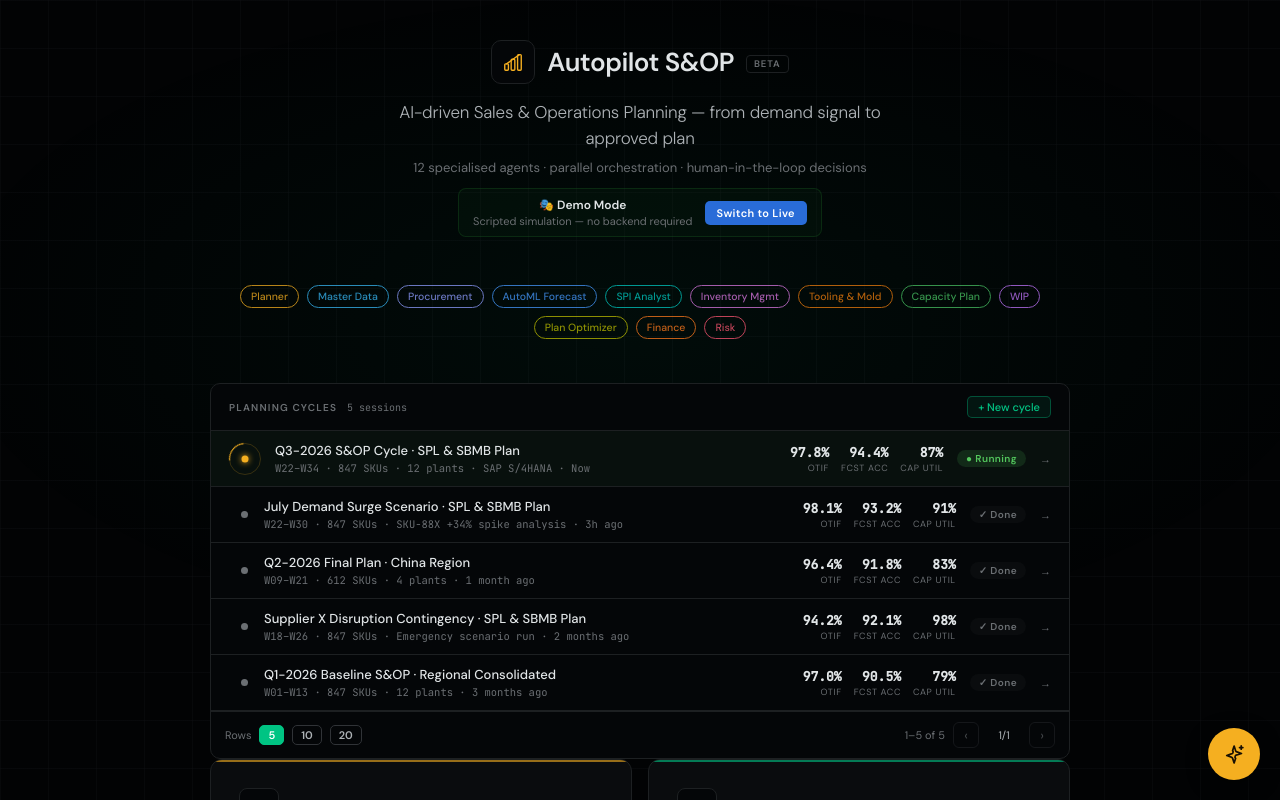
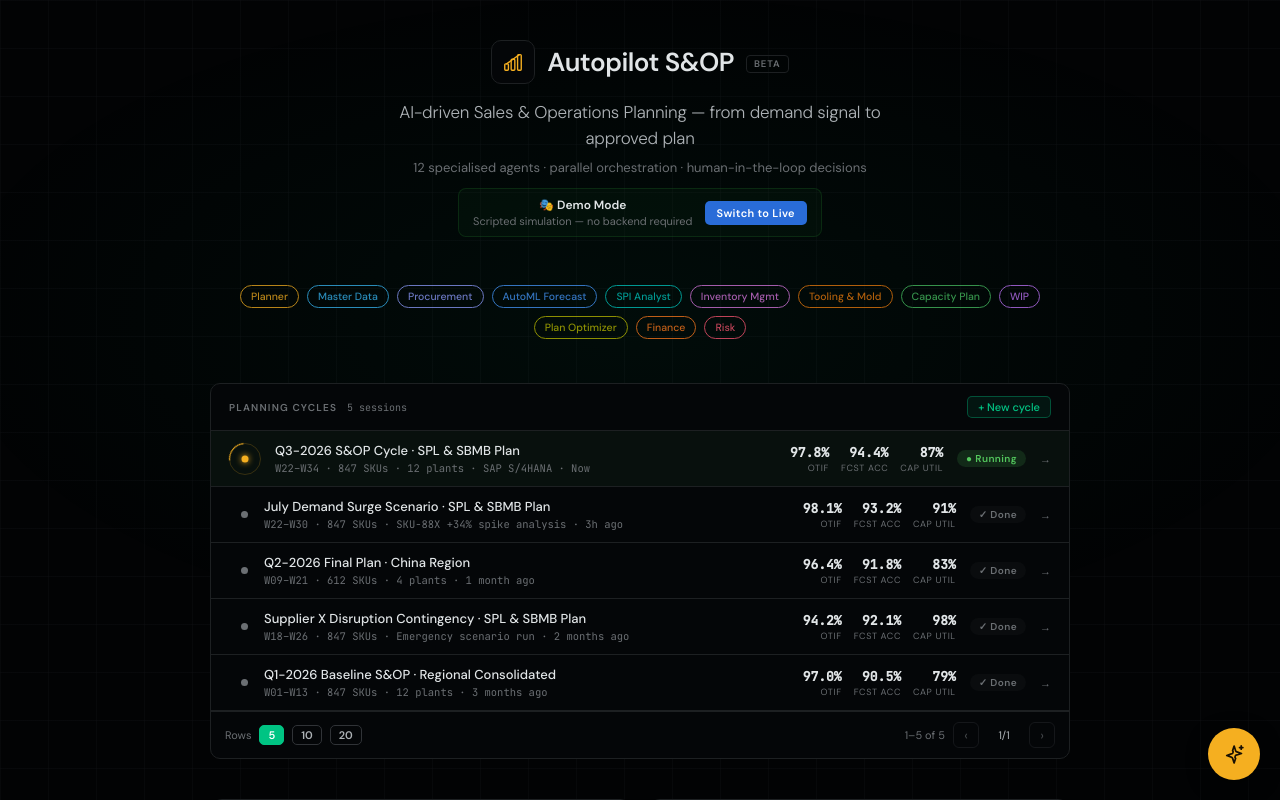
Before and after one commit to jslau2/autopilot-sop, a React (Vite) app in the folder frontend/: page / in a window 1280 px wide. Shown: the top 800 px of the page. Built offline with nearby package versions, Linux system fonts and the light colour scheme; a web font is replaced by a local one.

Commit message:
Home: add spacing below Planning Cycles panel
Now that the panel sits above the nav cards, it had no bottom margin and was
flush against them. Added margin-bottom: 40px.

https://claude.ai/code/session_011jJSBBy7LGVbrd5WR7VG7b

```diff
--- a/frontend/src/styles/globals.css
+++ b/frontend/src/styles/globals.css
@@ -689,7 +689,7 @@ input, textarea, select { font-family: inherit; }
 .nc-feat { display: flex; align-items: center; gap: 7px; font-size: 11.5px; color: var(--text-3); }
 .nc-feat::before { content: ''; width: 4px; height: 4px; border-radius: 50%; background: var(--card-accent, var(--accent)); flex-shrink: 0; }
 .nc-cta { margin-top: auto; display: inline-flex; align-items: center; gap: 6px; font-size: 12.5px; font-weight: 600; color: var(--card-accent, var(--accent)); padding-top: 8px; border-top: 1px solid var(--border-subtle); }
-.sessions-panel { background: var(--bg-surface); border: 1px solid var(--border-subtle); border-radius: 10px; overflow: hidden; }
+.sessions-panel { background: var(--bg-surface); border: 1px solid var(--border-subtle); border-radius: 10px; overflow: hidden; margin-bottom: 40px; }
 .sp-header { display: flex; align-items: center; gap: 10px; padding: 12px 18px; border-bottom: 1px solid var(--border-subtle); }
 .sp-title { font-size: 10px; font-weight: 700; letter-spacing: .12em; text-transform: uppercase; color: var(--text-3); }
 .sp-count { font-size: 10px; color: var(--text-3); font-family: var(--font-mono); }
```
